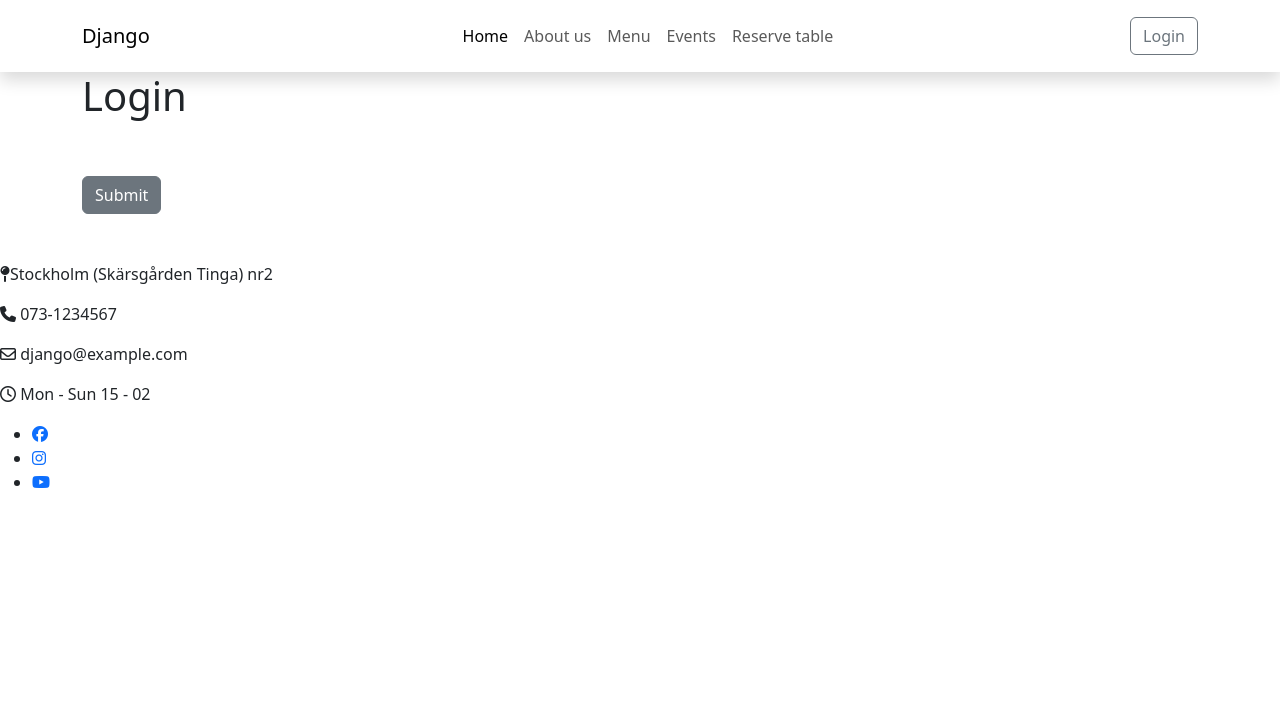
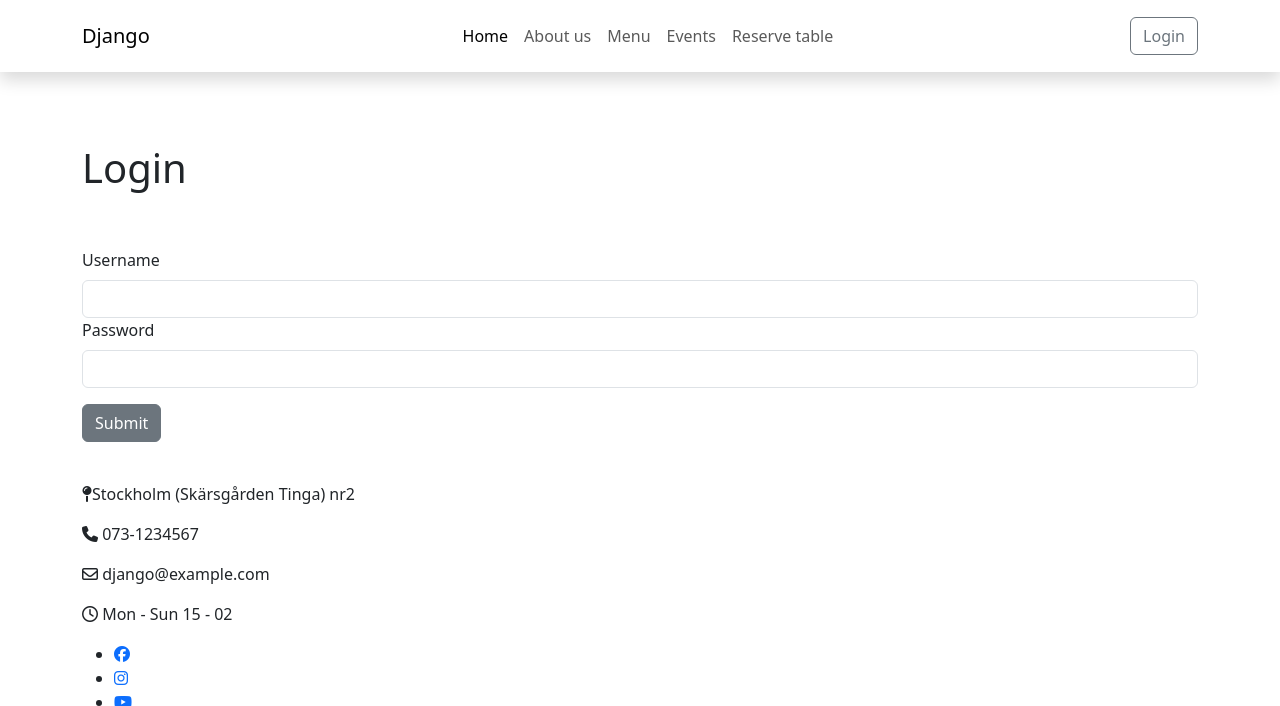
Before and after one commit to bianca9901/django-project, a Django app: page /members/login_user in a window 1280 px wide. Shown: the top 706 px of the page. Run offline with Django 3.2, Linux system fonts and the light colour scheme; some libraries are stand-ins or nearby versions.

Commit message:
Create page for login in users

```diff
--- a/app_reservation/templates/app_reservation/base.html
+++ b/app_reservation/templates/app_reservation/base.html
@@ -17,9 +17,17 @@
 
 <body>
     {% include 'app_reservation/navbar.html' %}
-
+<br/>
 <div class="container">
-{% block content %}
+    {% if messages %}
+    {% for message in messages %}
+    <div class="alert alert-warning alert-dismissible fade show" role="alert">
+        {{ message }}
+        <button type="button" class="btn-close" data-bs-dismiss="alert" aria-label="Close"></button>
+    </div>
+    {% endfor %}
+    {% endif %}
+    {% block content %}
 
 {% endblock %}
 </div>
--- a/members/templates/authenticate/login.html
+++ b/members/templates/authenticate/login.html
@@ -1,15 +1,21 @@
 {% extends 'app_reservation/base.html' %}
 
 {% block content %}
+<br/><br/>
 <h1>Login</h1>
 <br/><br/>
 
 <form action="" method="POST">
     {% csrf_token %}
+    <div class="mb-3">
+      <label for="exampleInputEmail1" class="form-label">Username</label>
+      <input type="text" class="form-control" name="username" aria-describedby="emailHelp">
 
+    <div class="mb-3">
+      <label for="exampleInputPassword1" class="form-label">Password</label>
+      <input type="password" class="form-control" name="password">
+    </div>
     <input type="submit" value="Submit" class="btn btn-secondary">
-
-</form>
-
+  </form>
 <br/><br/>
 {% endblock %}
--- a/members/views.py
+++ b/members/views.py
@@ -3,4 +3,16 @@ from django.contrib.auth import authenticate, login, logout
 from django.contrib import messages
 
 def login_user(request):
-    return render(request, 'authenticate/login.html', {})
+    if request.method == 'POST':
+        username = request.POST['username']
+        password = request.POST['password']
+        user = authenticate(request, username=username, password=password)
+        if user is not None:
+            login(request, user)
+            return redirect('home')
+        else:
+            messages.success(request, ('There Was An Error Loggin In, Try Again...'))
+            return redirect('login')
+
+    else:
+        return render(request, 'authenticate/login.html', {})
```
